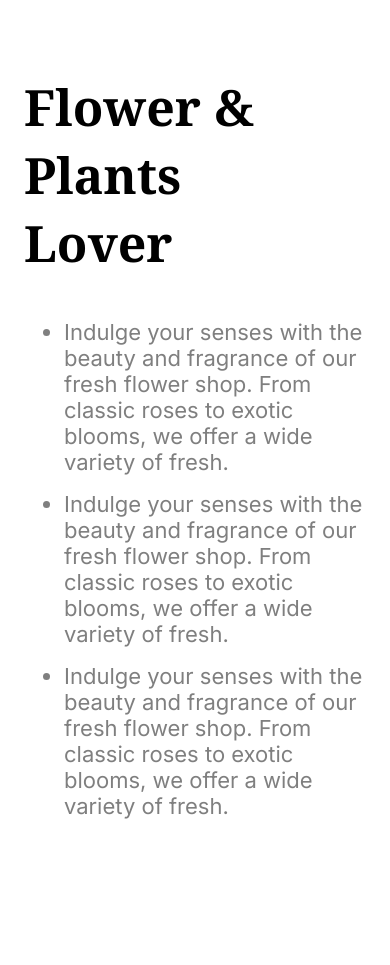
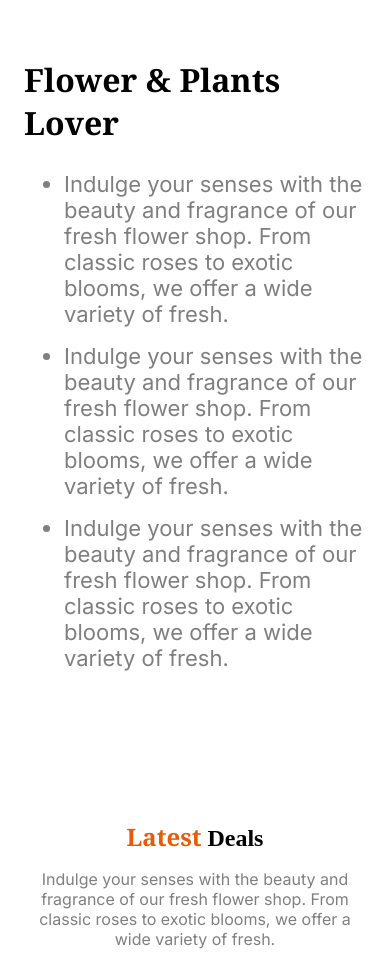
Before and after one commit to tuRjoX/flower-market-website, a plain HTML site: page index.html in a window 390 px wide. Shown: the part 3549-4514 px from the top of the page. Drawn offline with Linux system fonts and the light colour scheme.

Commit message:
Minor Fix

```diff
--- a/index.html
+++ b/index.html
@@ -91,7 +91,7 @@
                 <img class="flower-image" src="assets/flower-store.png" alt="Flower Store">
             </div>
             <div>
-                <h1 class="noto-serif">Flower & Plants <br>Lover</h1>
+                <h1 class="noto-serif">Flower & Plants <br class="br-breaker">Lover</h1>
                 <ul class="inter light-gray">
                     <li>Indulge your senses with the beauty and fragrance of our fresh flower shop. From classic roses to exotic blooms, we offer a wide variety of fresh.</li>
                     <li>Indulge your senses with the beauty and fragrance of our fresh flower shop. From classic roses to exotic blooms, we offer a wide variety of fresh.</li>
--- a/styles/styles.css
+++ b/styles/styles.css
@@ -431,6 +431,13 @@ footer {
     .trusted-badge {
         display: none;
     }
+    .br-breaker {
+        display: none;
+    }
+    .trusted-seller-section h1 {
+        font-size: 2rem; /* 50px */
+        font-weight: 700;
+    }
     /* Latest Deals */
     .latest-deal-cards {
         flex-direction: column;
@@ -465,7 +472,7 @@ footer {
     }
 
     .latest-header h2 {
-        font-size: 2rem;
+        font-size: 1.5rem;
     }
 
     .latest-header p {
```
